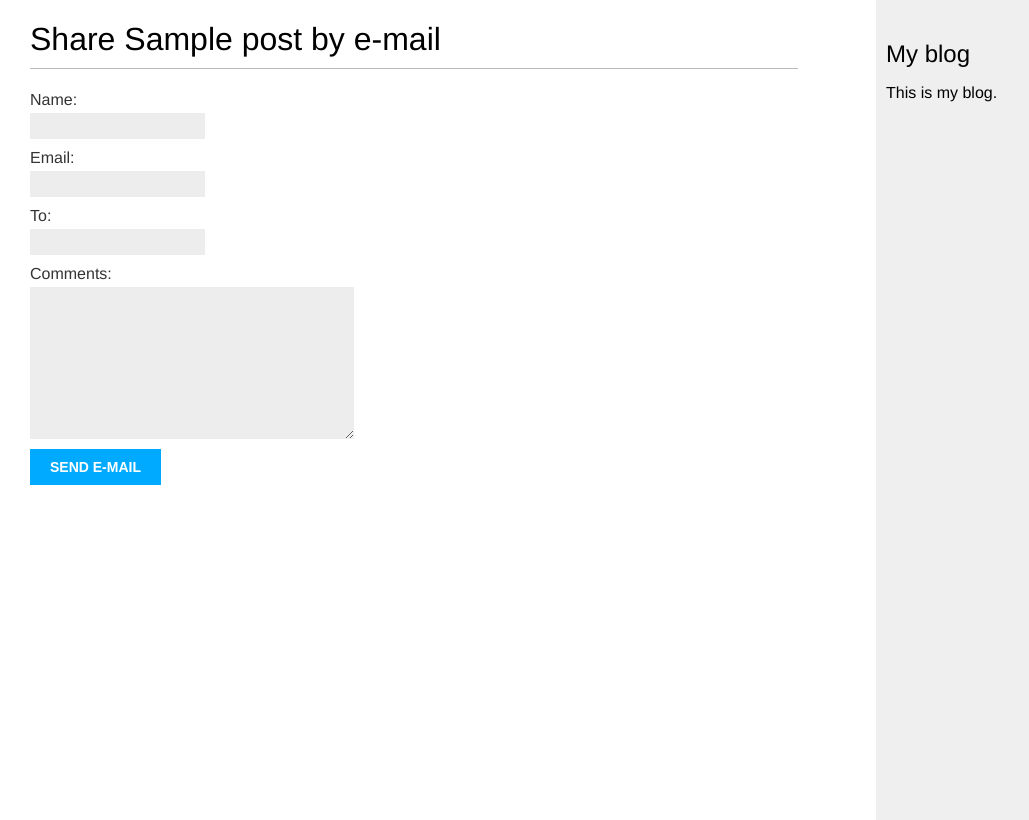
After one commit to nyuskov/django, a Django app: page /blog/1/share/ in a window 1280 px wide. The commit adds this page. Shown: the whole page, without its empty margins (0-1029 px from the left). Run offline with Django 5.2, Linux system fonts and the light colour scheme; tables that the repository leaves empty hold one stand-in row (values such as "Sample post").

Commit message:
fix translate, css

```diff
--- a/app/settings.py
+++ b/app/settings.py
@@ -16,11 +16,11 @@ from decouple import config  # type: ignore
 
 
 # Email server configuration
-EMAIL_HOST = "localhost"
+EMAIL_HOST = "smtp.gmail.com"
 EMAIL_HOST_USER = config("EMAIL_HOST_USER")
 EMAIL_HOST_PASSWORD = config("EMAIL_HOST_PASSWORD")
-EMAIL_PORT = 25
-EMAIL_USE_TLS = False  # Only for dev
+EMAIL_PORT = 587
+EMAIL_USE_TLS = True
 DEFAULT_FROM_EMAIL = config("DEFAULT_FROM_EMAIL")
 
 # Build paths inside the project like this: BASE_DIR / 'subdir'.
--- a/blog/static/css/blog.css
+++ b/blog/static/css/blog.css
@@ -78,6 +78,7 @@ input[type=submit] {
     padding: 10px 20px;
     font-size: 14px;
     text-transform: uppercase;
+    cursor: pointer;
 }
 
 .errorlist {
--- a/blog/templates/blog/post/detail.html
+++ b/blog/templates/blog/post/detail.html
@@ -11,4 +11,7 @@
     {% translate 'Published' %} {{ post.publish }} {% translate 'by' %} {{ post.author }}
   </p>
   <p>{{ post.body|linebreaks }}</p>
+  <p>
+    <a href="{% url 'blog:post_share' post.id %}">{% translate 'Share this post' %}</a>
+  </p>
 {% endblock %}
--- /dev/null
+++ b/blog/templates/blog/post/share.html
@@ -0,0 +1,20 @@
+{% extends 'blog/base.html' %}
+{% load i18n %}
+{% block title %}
+  {% translate 'Share a post' %}
+{% endblock %}
+{% block content %}
+  {% if sent %}
+    <h1>{% translate 'E-mail successfully sent' %}</h1>
+    <p>
+      {{ post.title }} {% translate 'was successfully sent to' %} {{ form.cleaned_data.to }}.
+    </p>
+  {% else %}
+    <h1>{% translate 'Share' %} {{ post.title }} {% translate 'by e-mail' %}</h1>
+    <form method="post">
+      {{ form.as_p }}
+      {% csrf_token %}
+      <input type="submit" value="{% translate 'Send e-mail' %}" />
+    </form>
+  {% endif %}
+{% endblock %}
--- a/blog/urls.py
+++ b/blog/urls.py
@@ -1,15 +1,16 @@
 from django.urls import path
 
-from .views import post_detail, PostListView
+from .views import post_detail, post_share, PostListView
 
 
-app_name = 'blog'
+app_name = "blog"
 
 urlpatterns = [
-    path('', PostListView.as_view(), name='post_list'),
+    path("", PostListView.as_view(), name="post_list"),
     path(
-        '<int:year>/<int:month>/<int:day>/<slug:post>/',
+        "<int:year>/<int:month>/<int:day>/<slug:post>/",
         post_detail,
-        name='post_detail',
+        name="post_detail",
     ),
+    path("<int:post_id>/share/", post_share, name="post_share"),
 ]
```
Also changed, not shown: blog/templates/pagination.html (+4 -3 lines), blog/views.py (+12 -11 lines), blog/locale/ru/LC_MESSAGES/django.po, locale/ru/LC_MESSAGES/django.po, 1 other file.
